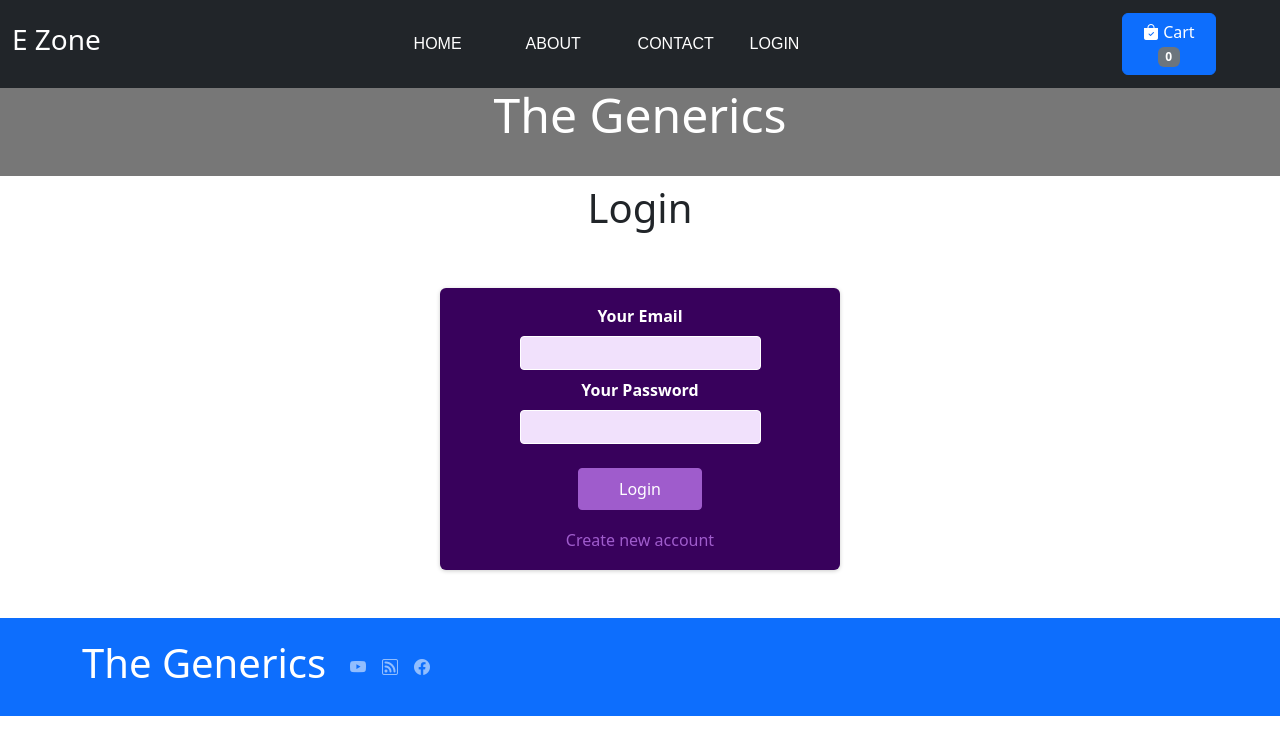
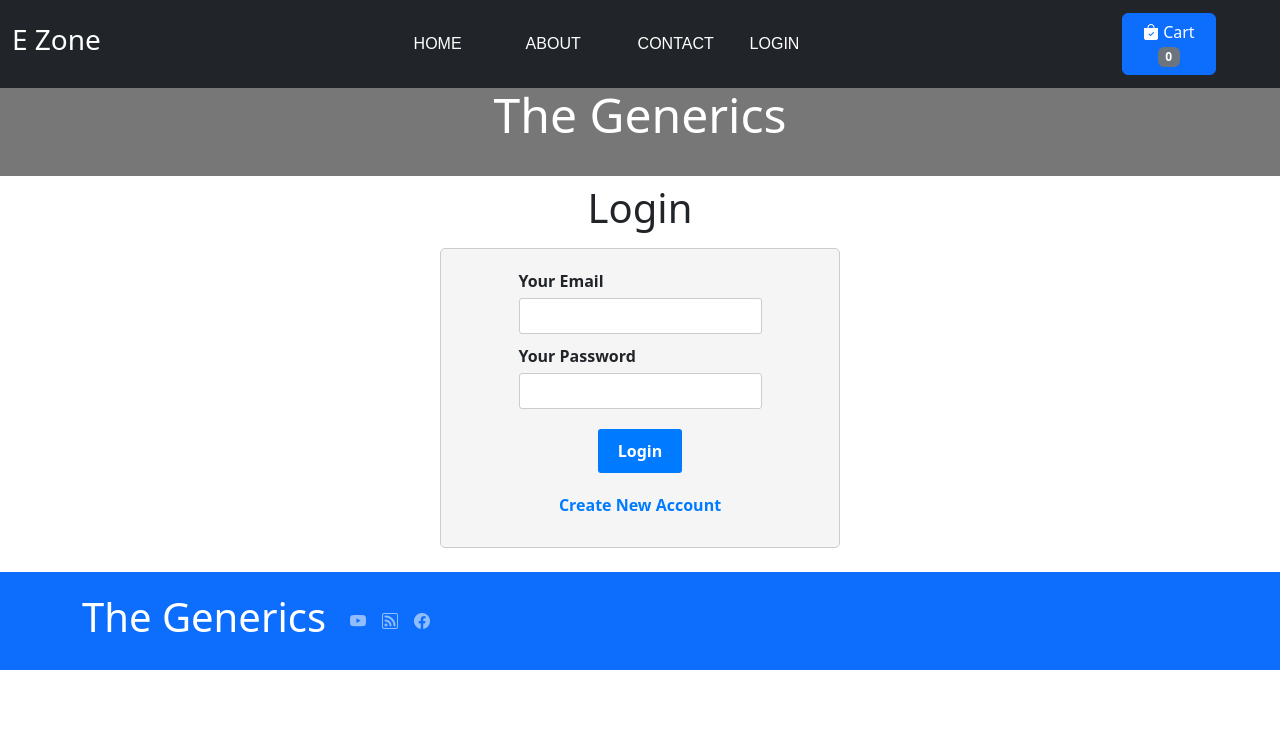
Before and after one commit to udvikas/ecommerce-website, a React (Create React App) app: page /login in a window 1280 px wide. Shown: the top 754 px of the page. Built offline with nearby package versions, Linux system fonts and the light colour scheme.

Commit message:
commit-9(Protecting the product page)

```diff
--- a/src/App.js
+++ b/src/App.js
@@ -12,10 +12,11 @@ import AuthForm from "./components/Auth/AuthForm";
 import { CartContext } from "./MyContext";
 
 function App() {
-  const [item_details, setItem_Details] = useState();
+  const [item_details, setItem_Details] = useState(JSON.parse(localStorage.getItem("item_details")));
   const authCtx = useContext(CartContext);
   const productDetailshandler = (item) => {
     setItem_Details(item);
+    localStorage.setItem("item_details", JSON.stringify(item));
   };
 
   return (
@@ -23,14 +24,14 @@ function App() {
       <Header />
       <Strip />
       <Routes>
+      <Route path="/" element={<Homepage />} />
       {!authCtx.isLoggedIn && (
           <Route path="/login" element={<AuthForm/>}/>
         )}
-        <Route path="/" element={<Homepage />} />
-        <Route path="/store" item={productDetailshandler} element={<Mainbar />} />
+        <Route path="/store" element={<Mainbar item={productDetailshandler} />}   />
         <Route path="/about" element={<AboutPage />} />
         <Route path="/contact" element={<ContactUs />} />
-        <Route path="/:productID" item={item_details} element={<ProductA />} />
+        <Route path="/:productID" element={<ProductA item={item_details}/>}  />
       </Routes>
       <Footer />
     </BrowserRouter>
--- a/src/components/Auth/AuthForm.js
+++ b/src/components/Auth/AuthForm.js
@@ -58,7 +58,6 @@ const AuthForm = () => {
       authCtx.Login(data.idToken);
       navigate('/store');
 
-      console.log('data',data);
       console.log('successfully logged in!')
     }).catch((err) => {
       alert(err.message)
@@ -85,7 +84,7 @@ const AuthForm = () => {
         </div>
         <div className={classes.actions}>
           {!isLoading && (
-            <button>{isLogin ? "Login" : "Create Account"}</button>
+            <button>{isLogin ? "Login" : "Submit"}</button>
           )}
           {isLoading && <p>Sending Request...</p>}
           <button
@@ -93,7 +92,7 @@ const AuthForm = () => {
             className={classes.toggle}
             onClick={switchAuthModeHandler}
           >
-            {isLogin ? "Create new account" : "Login with existing account"}
+            {isLogin ? "Create New Account" : "Login with existing account"}
           </button>
         </div>
       </form>
--- a/src/components/Auth/AuthForm.module.css
+++ b/src/components/Auth/AuthForm.module.css
@@ -1,73 +1,66 @@
+
 .auth {
-  margin: 3rem auto;
-  width: 95%;
-  max-width: 25rem;
-  border-radius: 6px;
-  background-color: #38015c;
-  box-shadow: 0 1px 4px rgba(0, 0, 0, 0.2);
-  padding: 1rem;
-  text-align: center;
-  color: white;
+  max-width: 400px;
+  margin: 0 auto;
+  padding: 20px;
+  border: 1px solid #ccc;
+  border-radius: 5px;
+  background-color: #f5f5f5;
 }
 
 .auth h1 {
   text-align: center;
-  color: white;
+  margin-bottom: 20px;
 }
 
-.control {
-  margin-bottom: 0.5rem;
+.auth form {
+  display: flex;
+  flex-direction: column;
 }
 
-.control label {
-  display: block;
-  color: white;
-  font-weight: bold;
-  margin-bottom: 0.5rem;
+.auth .control {
+  margin-bottom: 10px;
+  display: flex;
+  flex-direction: column;
 }
 
-.control input {
-  font: inherit;
-  background-color: #f1e1fc;
-  color: #38015c;
-  border-radius: 4px;
-  border: 1px solid white;
-  width: 100%;
-  text-align: left;
-  padding: 0.25rem;
+.auth .control label {
+  font-weight: bold;
+  margin-bottom: 5px;
 }
 
-.actions {
-  margin-top: 1.5rem;
+.auth .control input {
+  padding: 5px;
+  border: 1px solid #ccc;
+  border-radius: 3px;
+  width: 100%;
+}
+
+.auth .actions {
   display: flex;
   flex-direction: column;
   align-items: center;
+  margin-top: 10px;
 }
 
-.actions button {
+.auth .actions button {
+  padding: 10px 20px;
+  border: none;
+  border-radius: 3px;
+  background-color: #007bff;
+  color: #fff;
+  font-weight: bold;
   cursor: pointer;
-  font: inherit;
-  color: white;
-  background-color: #9f5ccc;
-  border: 1px solid #9f5ccc;
-  border-radius: 4px;
-  padding: 0.5rem 2.5rem;
 }
 
-.actions button:hover {
-  background-color: #873abb;
-  border-color: #873abb;
+.auth .actions .toggle {
+  margin-top: 10px;
+  background-color: transparent;
+  color: #007bff;
+  font-weight: bold;
+  cursor: pointer;
 }
 
-.actions .toggle {
-  margin-top: 1rem;
-  background-color: transparent;
-  color: #9f5ccc;
-  border: none;
-  padding: 0.15rem 1.5rem;
+.auth .actions .toggle:hover {
+  text-decoration: underline;
 }
-
-.actions .toggle:hover {
-  background-color: transparent;
-  color: #ae82cc;
-}
--- a/src/components/Mainbar/Mainbar.css
+++ b/src/components/Mainbar/Mainbar.css
@@ -6,7 +6,3 @@
     margin-top: 1rem;
     gap:10rem
 }
-h5 {
-    text-align: center;
-    color: rgb(189, 28, 28);
-}
--- a/src/components/Mainbar/Mainbar.js
+++ b/src/components/Mainbar/Mainbar.js
@@ -1,57 +1,56 @@
 import React, { useContext } from "react";
 import "./Mainbar.css";
 import { Button, Card } from "react-bootstrap";
-import ScrollToTop from "react-scroll-to-top";
 import { CartContext } from "../../MyContext";
 import { NavLink } from "react-router-dom";
-import { useNavigate } from "react-router-dom";
 const productsArr = [
   {
     id: 1,
     quantity: 1,
-    title: "First face Colorful art",
+    title: "Female Child Colorful art",
     price: 500,
-    imageUrl:'https://cdn.pixabay.com/photo/2017/12/01/08/02/paint-2990357_1280.jpg',
+    imageUrl:
+      "	https://img.freepik.com/premium-photo/illustration…te-watercolor-paint-generative-ai_894903-4894.jpg",
   },
   {
     id: 2,
     quantity: 1,
-    title: "Second face Colorful art",
+    title: "Robots with color art",
     price: 400,
-    imageUrl: "https://cdn.pixabay.com/photo/2017/11/29/09/15/paint-2985569_1280.jpg",
+    imageUrl:
+      "	https://img.freepik.com/premium-photo/3d-illustrat…obot-creating-masterpiece-workshop_564714-678.jpg",
   },
   {
     id: 3,
     quantity: 1,
-    title: "Third face Colorful art",
+    title: "Man colorful art",
     price: 700,
-    imageUrl: "https://cdn.pixabay.com/photo/2017/08/30/12/45/girl-2696947_1280.jpg",
+    imageUrl:
+      "https://img.freepik.com/premium-photo/man-is-writing-book-is-drawing-with-pencils_786386-682.jpg",
   },
   {
     id: 4,
     quantity: 1,
-    title: "Fouth face Colorful art",
+    title: "Women face Colorful art",
     price: 300,
-    imageUrl: "https://cdn.pixabay.com/photo/2017/11/28/12/39/makeup-2983550_1280.jpg",
+    imageUrl:
+      "https://cdn.pixabay.com/photo/2017/11/28/12/39/makeup-2983550_1280.jpg",
   },
 ];
 
 const Mainbar = (props) => {
   const cartCntx = useContext(CartContext);
-  const isLoggedIn = cartCntx.isLoggedIn;
-  const navigate = useNavigate();
+
   const addToCartHandler = (item) => {
     cartCntx.addItem(item);
   };
 
   return (
     <>
-      <h5> {props.name && `Hi! ${props.name}`}</h5>
       <div className="productCard">
         {productsArr.map((item) => (
           <Card key={item.id} style={{ width: "22rem" }}>
-            <NavLink
-              to={`/${item.id}`}
+            <NavLink to={`/${item.id}`}
               onClick={() => {
                 props.item(item);
               }}
@@ -71,9 +70,7 @@ const Mainbar = (props) => {
       <div
         className="mt-3"
         style={{ display: "flex", justifyContent: "center" }}
-      >
-        <ScrollToTop />
-      </div>
+      ></div>
     </>
   );
 };
--- a/src/productDetails/ProductA.js
+++ b/src/productDetails/ProductA.js
@@ -9,10 +9,10 @@ const ProductA = (props) => {
   return (
     <section>
       <div className={classes.box}>
-        <img src={props.item.imageUrl} alt="images" />
+        <img src={props.item?.imageUrl} alt="some images" />
         <div className={classes.detail}>
           <h3>{props.item.title}</h3>
-          <h5>Price ${props.item.price}</h5>
+          {/* <h5>Price ${props.item.price}</h5> */}
           <p>
             Lorem ipsum, dolor sit amet consectetur adipisicing elit. In ullam
             consequuntur veritatis voluptate quidem suscipit ex, illo,
@@ -21,7 +21,7 @@ const ProductA = (props) => {
             doloribus veniam optio aut, eveniet earum cum quo beatae. Ut magni
             autem tempore voluptate. Modi?
           </p>
-          {/* <p>{props.item.quantity}</p> */}
+          <h5>Price ${props.item.price}</h5>
         </div>
       </div>
     </section>
--- a/src/productDetails/ProductA.module.css
+++ b/src/productDetails/ProductA.module.css
@@ -10,7 +10,8 @@ section {
     width: 80%;
     margin-top: 2rem;
 }
+
 .detail {
+    margin-top: 1rem;
     margin-left: 3rem;
-    margin-top: 1rem;
 }
```
Also changed, not shown: src/index.css (line endings or trailing spaces).
